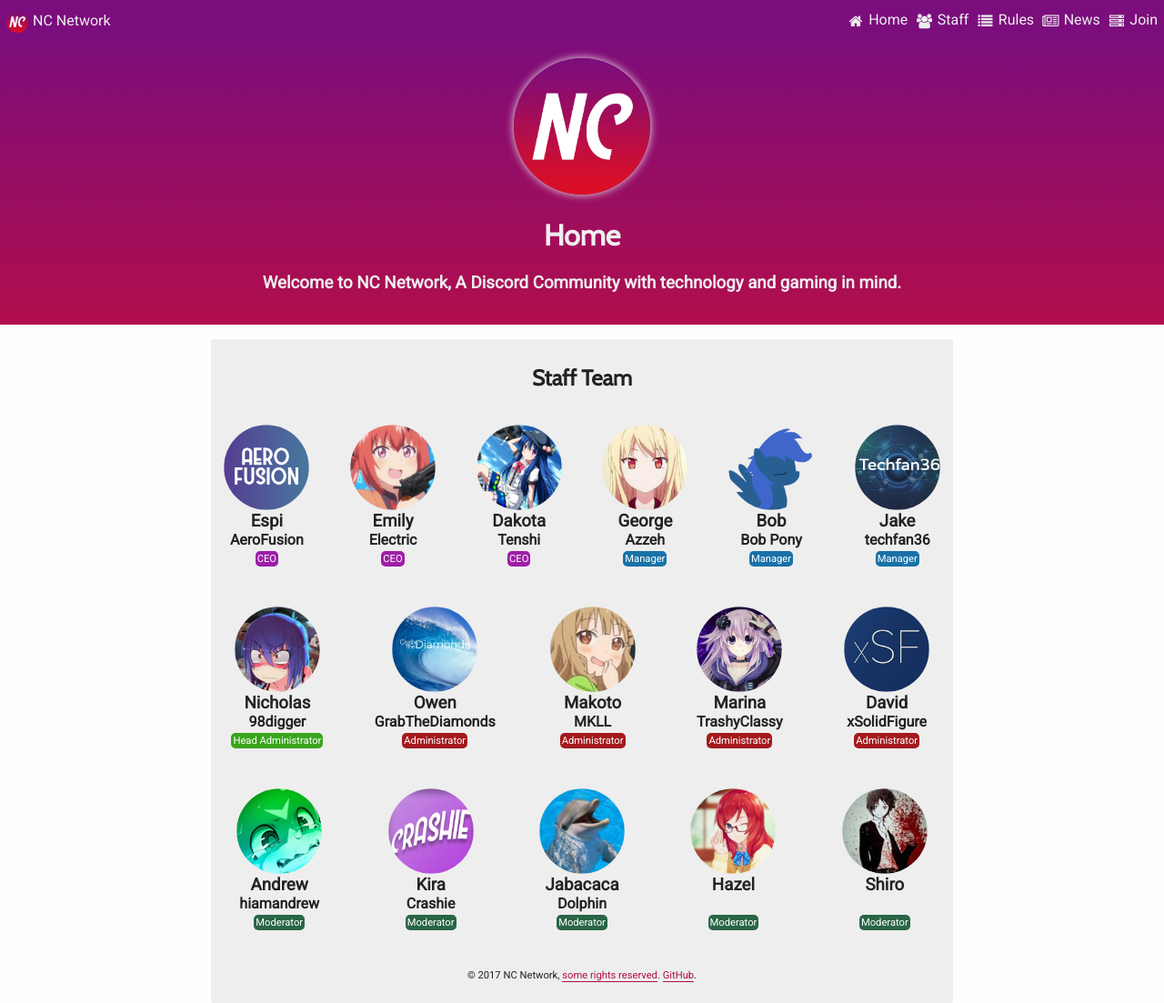
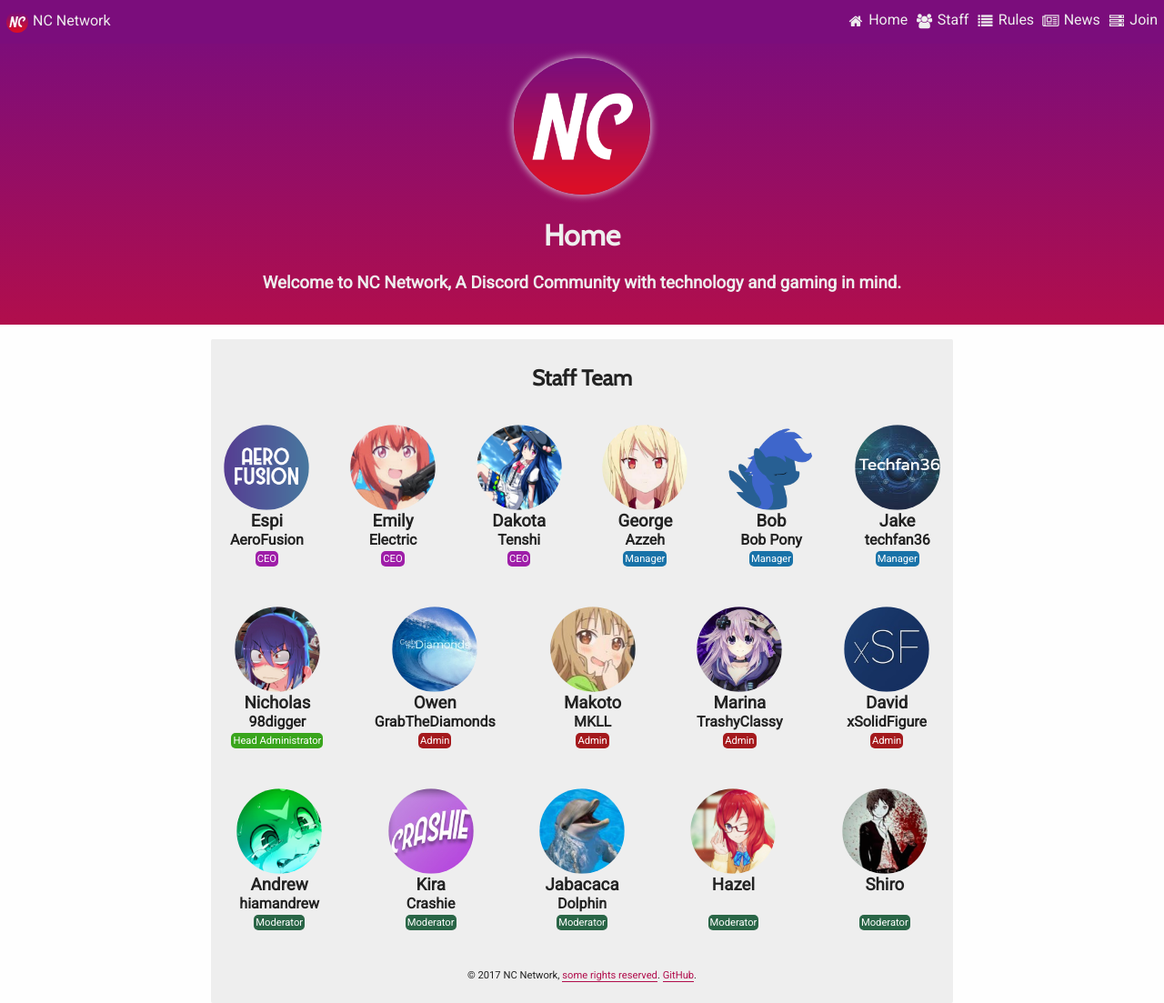
Before and after one commit to xwinbyte/NetskyWebsite, a Jekyll site: the page built from index.html, in a window 1280 px wide and 1103 px high. Shown: the whole window at 91% size. Built offline with Jekyll 4.4.1, drawn with Linux system fonts in a browser that asks for light colours.

Commit message:
grrr
oops

```diff
--- a/_includes/staff.html
+++ b/_includes/staff.html
@@ -30,7 +30,7 @@
     <h3>{% if person.alias %}{{ person.alias }}{% else %}{{ person.name }}{% endif %}</h3>
     {% endif %}
     {% if person.headadmin == true %}<span class="staff-badge head-admin">Head Administrator</span>{% else %}<span class="staff-badge
-      ">Administrator</span>{% endif %}
+      ">Admin</span>{% endif %}
   </div>
   {% endif %}
 {% endfor %}
```
